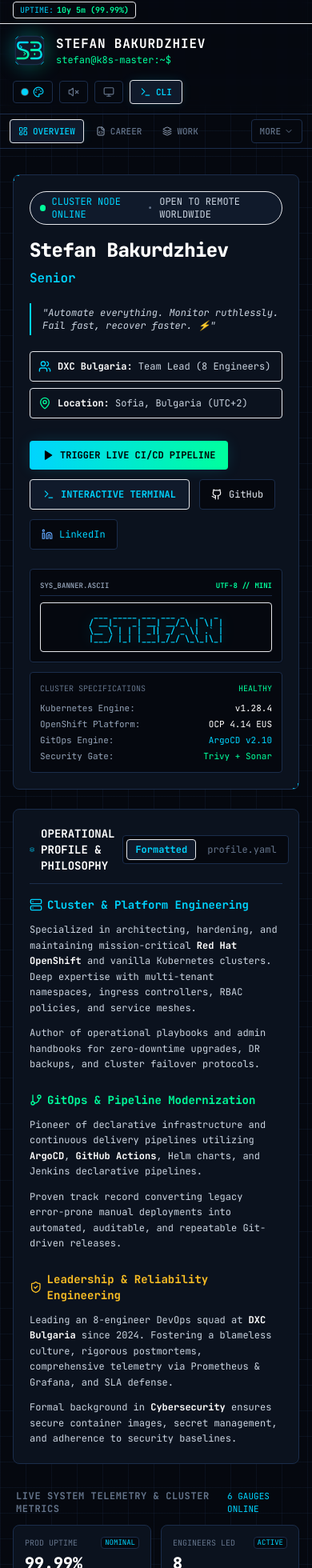
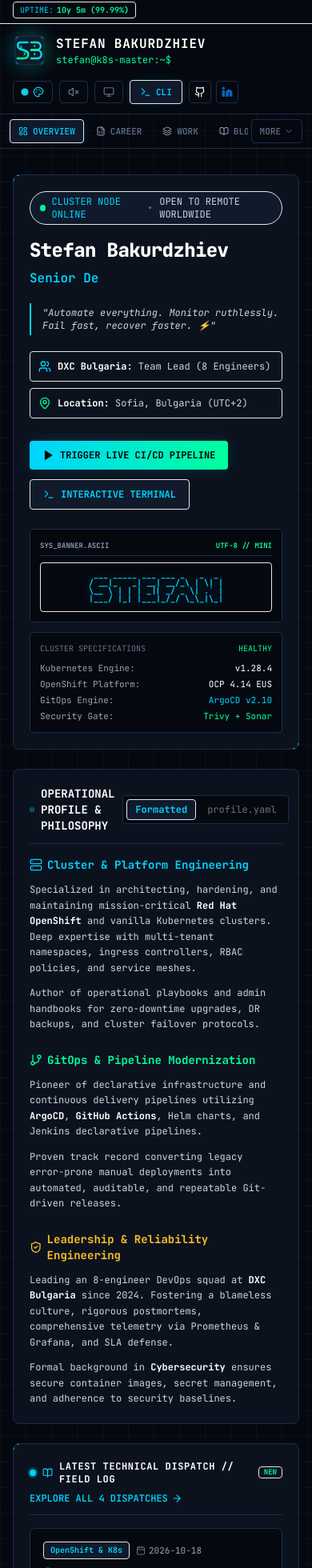
Before and after one commit to sbakurdzhiev/portfolio, a React (Vite) app: page / in a window 390 px wide. Shown: the part 29-1989 px from the top of the page at 80% size. Built offline with nearby package versions, Linux system fonts and the light colour scheme.

Commit message:
feat(mobile): add Blog after Work in mobile menu, header social icons on mobile, and latest blog post section

```diff
--- a/src/components/HeaderTelemetry.jsx
+++ b/src/components/HeaderTelemetry.jsx
@@ -1,7 +1,8 @@
 import React, { useState, useEffect } from 'react';
-import { Terminal, Volume2, VolumeX, Monitor, ExternalLink } from 'lucide-react';
+import { Terminal, Volume2, VolumeX, Monitor, ExternalLink, Github, Linkedin } from 'lucide-react';
 import { Logo } from './Logo';
 import { ThemeSwitcher } from './ThemeSwitcher';
+import { profileData } from '../data/portfolioData';
 import { sound } from '../utils/audio';
 
 export const HeaderTelemetry = ({ soundEnabled, setSoundEnabled, crtEnabled, setCrtEnabled, onOpenCli }) => {
@@ -125,6 +126,29 @@ export const HeaderTelemetry = ({ soundEnabled, setSoundEnabled, crtEnabled, set
             <span>TRANSMIT</span>
             <ExternalLink className="w-3 h-3" />
           </a>
+
+          {/* Mobile-only Social Logos (GitHub & LinkedIn) without text */}
+          <div className="flex md:hidden items-center gap-1.5 shrink-0">
+            <a
+              href={profileData.github}
+              target="_blank"
+              rel="noopener noreferrer"
+              title="GitHub Profile"
+              className="p-1.5 rounded bg-cyber-bg border border-cyber-border hover:border-cyber-cyan text-white transition-colors cursor-pointer flex items-center justify-center"
+            >
+              <Github className="w-3.5 h-3.5" />
+            </a>
+
+            <a
+              href={profileData.linkedin}
+              target="_blank"
+              rel="noopener noreferrer"
+              title="LinkedIn Profile"
+              className="p-1.5 rounded bg-cyber-bg border border-cyber-border hover:border-[#0a66c2] text-[#0a66c2] transition-colors cursor-pointer flex items-center justify-center"
+            >
+              <Linkedin className="w-3.5 h-3.5 fill-[#0a66c2]" />
+            </a>
+          </div>
         </div>
       </div>
     </header>
--- a/src/components/NavigationTabs.jsx
+++ b/src/components/NavigationTabs.jsx
@@ -20,9 +20,11 @@ export const NavigationTabs = ({ activeTab, setActiveTab }) => {
     { id: 'blog', label: 'BLOG POSTS', shortLabel: 'BLOG', num: '7', icon: BookOpen },
   ];
 
-  // Mobile primary tabs
-  const mobilePrimaryIds = ['overview', 'career', 'projects'];
-  const mobilePrimaryTabs = allTabs.filter(t => mobilePrimaryIds.includes(t.id));
+  // Mobile primary tabs: Overview -> Career -> Work -> Blog (User requested Blog after Work)
+  const mobilePrimaryIds = ['overview', 'career', 'projects', 'blog'];
+  const mobilePrimaryTabs = mobilePrimaryIds
+    .map(id => allTabs.find(t => t.id === id))
+    .filter(Boolean);
   const mobileNestedTabs = allTabs.filter(t => !mobilePrimaryIds.includes(t.id));
 
   const isNestedActive = mobileNestedTabs.some(t => t.id === activeTab);
--- a/src/components/OverviewSection.jsx
+++ b/src/components/OverviewSection.jsx
@@ -1,12 +1,14 @@
 import React, { useState } from 'react';
 import {
   Terminal, ShieldCheck, Server, GitBranch,
-  MapPin, Users, Layers, ExternalLink, Play, Github, Linkedin
+  MapPin, Users, Layers, ExternalLink, Play, Github, Linkedin,
+  BookOpen, Calendar, Clock, ArrowRight, Sparkles
 } from 'lucide-react';
 import { Logo } from './Logo';
 import { TypewriterText } from './TypewriterText';
 import { profileData } from '../data/portfolioData';
 import { sound } from '../utils/audio';
+import { getAllArticles } from '../utils/markdownParser';
 
 // Mini 4-line column-aligned ASCII art for STEFAN (28 cols, centered)
 const ASCII_MINI = [
@@ -18,6 +20,19 @@ const ASCII_MINI = [
 
 export const OverviewSection = ({ onNavigateTab, onOpenCli }) => {
   const [viewMode, setViewMode] = useState('human'); // 'human' | 'yaml'
+  const articles = getAllArticles();
+  const latestArticle = articles.length > 0 ? articles[0] : null;
+
+  const handleReadLatestArticle = () => {
+    sound.playBeep(650, 0.05);
+    if (latestArticle) {
+      const newUrl = new URL(window.location.href);
+      newUrl.searchParams.set('tab', 'blog');
+      newUrl.searchParams.set('post', latestArticle.id || latestArticle.slug);
+      window.history.pushState({}, '', newUrl.toString());
+    }
+    onNavigateTab('blog');
+  };
 
   return (
     <div className="space-y-6">
@@ -106,7 +121,7 @@ export const OverviewSection = ({ onNavigateTab, onOpenCli }) => {
                 href={profileData.github}
                 target="_blank"
                 rel="noopener noreferrer"
-                className="px-3.5 py-2.5 rounded bg-cyber-bg border border-cyber-border hover:border-cyber-cyan text-slate-200 hover:text-white font-mono text-xs flex items-center gap-2 transition-all cursor-pointer shadow-xs"
+                className="hidden md:flex px-3.5 py-2.5 rounded bg-cyber-bg border border-cyber-border hover:border-cyber-cyan text-slate-200 hover:text-white font-mono text-xs items-center gap-2 transition-all cursor-pointer shadow-xs"
               >
                 <Github className="w-3.5 h-3.5 text-white" />
                 <span>GitHub</span>
@@ -116,7 +131,7 @@ export const OverviewSection = ({ onNavigateTab, onOpenCli }) => {
                 href={profileData.linkedin}
                 target="_blank"
                 rel="noopener noreferrer"
-                className="px-3.5 py-2.5 rounded bg-cyber-bg border border-cyber-border hover:border-cyber-cyan text-slate-200 hover:text-white font-mono text-xs flex items-center gap-2 transition-all cursor-pointer shadow-xs"
+                className="hidden md:flex px-3.5 py-2.5 rounded bg-cyber-bg border border-cyber-border hover:border-cyber-cyan text-slate-200 hover:text-white font-mono text-xs items-center gap-2 transition-all cursor-pointer shadow-xs"
               >
                 <Linkedin className="w-3.5 h-3.5 text-blue-400" />
                 <span className="text-cyber-cyan">LinkedIn</span>
@@ -274,6 +289,95 @@ export const OverviewSection = ({ onNavigateTab, onOpenCli }) => {
         )}
       </div>
 
+      {/* Latest Technical Field Log Preview Section (On Both Desktop and Mobile) */}
+      {latestArticle && (
+        <div className="border border-cyber-border bg-cyber-surface rounded-lg p-5 sm:p-6 font-mono relative overflow-hidden corner-bracket space-y-4">
+          <div className="flex flex-col sm:flex-row sm:items-center justify-between gap-2 border-b border-cyber-border pb-3">
+            <div className="flex items-center gap-2">
+              <span className="relative flex h-2 w-2">
+                <span className="animate-ping absolute inline-flex h-full w-full rounded-full bg-cyber-cyan opacity-75"></span>
+                <span className="relative inline-flex rounded-full h-2 w-2 bg-cyber-cyan"></span>
+              </span>
+              <BookOpen className="w-4 h-4 text-cyber-cyan" />
+              <span className="text-xs sm:text-sm font-bold text-white tracking-wider">
+                LATEST TECHNICAL DISPATCH // FIELD LOG
+              </span>
+              <span className="px-1.5 py-0.2 rounded bg-cyber-emerald/10 border border-cyber-emerald/40 text-cyber-emerald text-[9px] font-bold">
+                NEW
+              </span>
+            </div>
+
+            <button
+              onClick={() => {
+                sound.playBeep(520, 0.04);
+                onNavigateTab('blog');
+              }}
+              className="text-xs text-cyber-cyan hover:text-white flex items-center gap-1 transition-colors cursor-pointer self-start sm:self-auto font-semibold"
+            >
+              <span>EXPLORE ALL {articles.length} DISPATCHES</span>
+              <ArrowRight className="w-3.5 h-3.5" />
+            </button>
+          </div>
+
+          {/* Article Brief Card */}
+          <div
+            onClick={handleReadLatestArticle}
+            className="p-4 sm:p-5 rounded-lg bg-cyber-bg border border-cyber-border hover:border-cyber-cyan/70 transition-all duration-200 group cursor-pointer space-y-3 hover:shadow-glow-subtle"
+          >
+            <div className="flex flex-wrap items-center justify-between gap-2 text-xs">
+              <div className="flex items-center gap-2">
+                <span className="px-2 py-0.5 rounded bg-cyber-panel border border-cyber-cyan/40 text-cyber-cyan text-[10px] font-bold">
+                  {latestArticle.category}
+                </span>
+                <span className="text-slate-400 text-[11px] flex items-center gap-1">
+                  <Calendar className="w-3 h-3 text-slate-500" />
+                  {latestArticle.date}
+                </span>
+              </div>
+              <span className="text-slate-400 text-[11px] flex items-center gap-1">
+                <Clock className="w-3 h-3 text-cyber-emerald" />
+                {latestArticle.readTime}
+              </span>
+            </div>
+
+            <h3 className="text-base sm:text-lg font-bold text-white group-hover:text-cyber-cyan transition-colors leading-snug">
+              {latestArticle.title}
+            </h3>
+
+            <p className="text-xs text-slate-300 leading-relaxed line-clamp-2 sm:line-clamp-3">
+              {latestArticle.summary}
+            </p>
+
+            {/* Highlights preview */}
+            {latestArticle.highlights && latestArticle.highlights.length > 0 && (
+              <div className="hidden sm:grid grid-cols-1 sm:grid-cols-2 gap-2 pt-1 text-xs">
+                {latestArticle.highlights.slice(0, 2).map((item, hIdx) => (
+                  <div key={hIdx} className="flex items-start gap-1.5 text-slate-400 bg-cyber-surface/60 p-1.5 rounded border border-cyber-border/40">
+                    <span className="text-cyber-emerald font-bold">✓</span>
+                    <span className="text-[11px] truncate">{item}</span>
+                  </div>
+                ))}
+              </div>
+            )}
+
+            <div className="pt-2 flex flex-wrap items-center justify-between gap-2 border-t border-cyber-border/40 text-xs">
+              <div className="flex items-center gap-1.5 flex-wrap">
+                {latestArticle.tags?.slice(0, 4).map((t, idx) => (
+                  <span key={idx} className="text-[10px] px-2 py-0.5 rounded bg-cyber-surface border border-cyber-border/60 text-slate-400">
+                    #{t}
+                  </span>
+                ))}
+              </div>
+
+              <span className="text-cyber-cyan text-xs font-bold flex items-center gap-1 group-hover:translate-x-1 transition-transform">
+                <span>READ ARTICLE</span>
+                <ArrowRight className="w-3.5 h-3.5" />
+              </span>
+            </div>
+          </div>
+        </div>
+      )}
+
       {/* Telemetry Panels Moved to the End, Right Above Footer */}
       <div className="space-y-3 pt-2">
         <div className="flex items-center justify-between text-xs font-mono px-1">
```
Also changed, not shown: .agents/memory/portfolio_memory.md.
